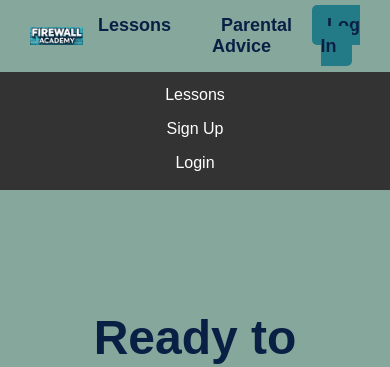
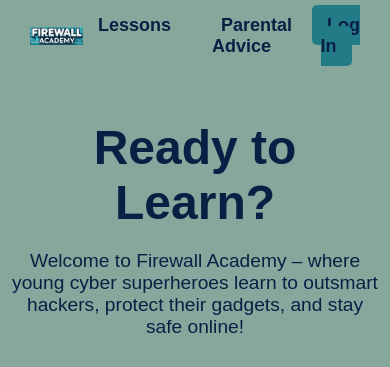
Before and after one commit to zoemadd/firewall-academy, a Flask app: page / in a window 390 px wide. Shown: the top 367 px of the page. Run offline with Flask 3, Linux system fonts and the light colour scheme.

```diff
--- a/static/styles.css
+++ b/static/styles.css
@@ -421,35 +421,3 @@ button:hover {
 .advice-text a:hover {
     color: #247b88;
 }
-
-/* Navbar styling */
-.navbar {
-    display: flex;             /* Flexbox layout */
-    justify-content: space-around; /* Spread links evenly */
-    align-items: center;       /* Center links vertically */
-    padding: 10px 0;           /* Space around navbar */
-    background-color: #333;    /* Dark background */
-}
-
-/* Navbar links */
-.navbar a {
-    text-decoration: none;     /* Remove underline */
-    color: white;              /* White text */
-    padding: 10px 15px;        /* Space inside links */
-}
-
-/* Hover effect */
-.navbar a:hover {
-    background-color: #555;    /* Darker hover */
-    border-radius: 5px;        /* Rounded hover effect */
-}
-
-/* Make navbar responsive */
-@media (max-width: 768px) {
-    .navbar {
-        flex-direction: column; /* Stack links vertically */
-    }
-    .navbar a {
-        padding: 8px;          /* Smaller padding for tight spaces */
-    }
-}
--- a/templates/index.html
+++ b/templates/index.html
@@ -7,14 +7,6 @@
     <link rel="stylesheet" href="{{ url_for('static', filename='styles.css') }}">
 </head>
 <body>
-
-    <div class="navbar">
-        <a href="/">Home</a>
-        <a href="/about">About</a>
-        <a href="/lessons">Lessons</a>
-        <a href="/signup">Sign Up</a>
-        <a href="/login">Login</a>
-    </div>
 
     <!-- Navigation Bar -->
     <nav>
```
Also changed, not shown: templates/lesson.html (+1 -7 lines), templates/lessons.html (+1 -7 lines), templates/login.html (+1 -7 lines), templates/parental_advice.html (+1 -7 lines), templates/signup.html (+1 -7 lines).
